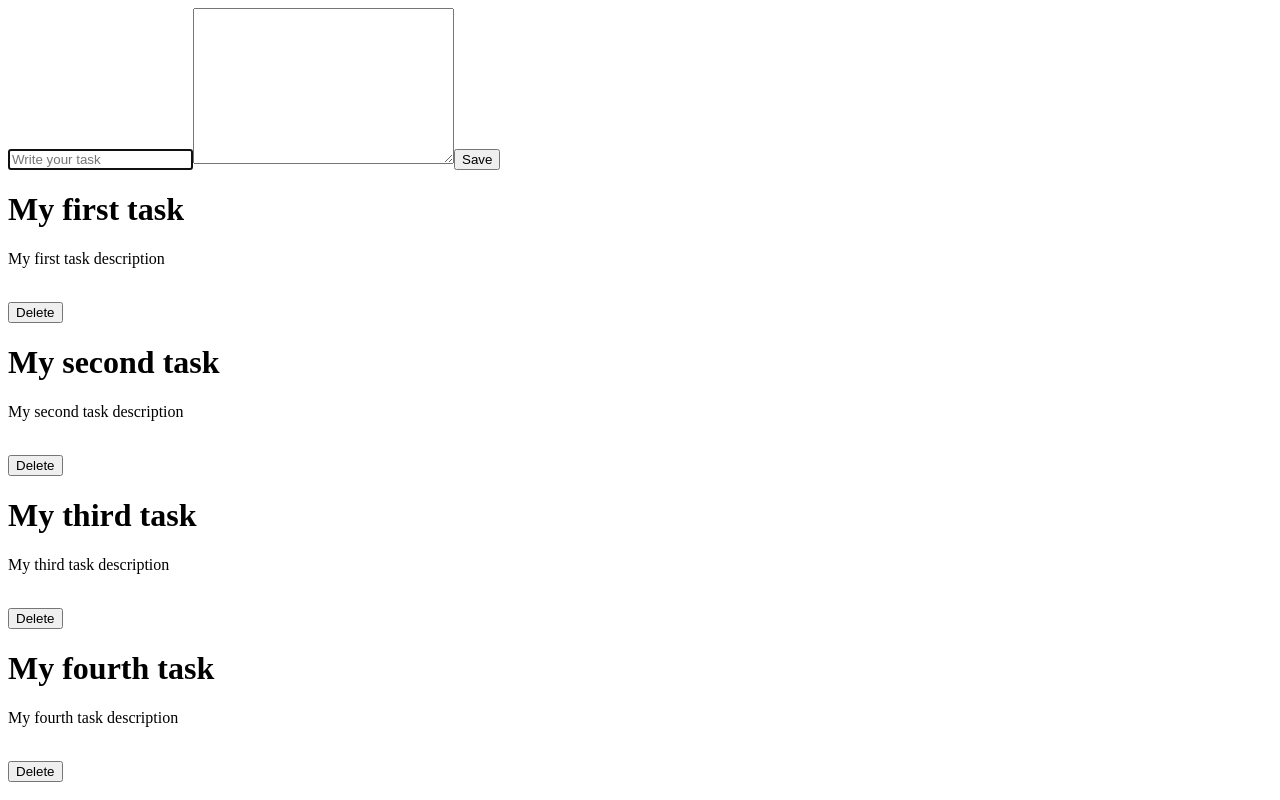
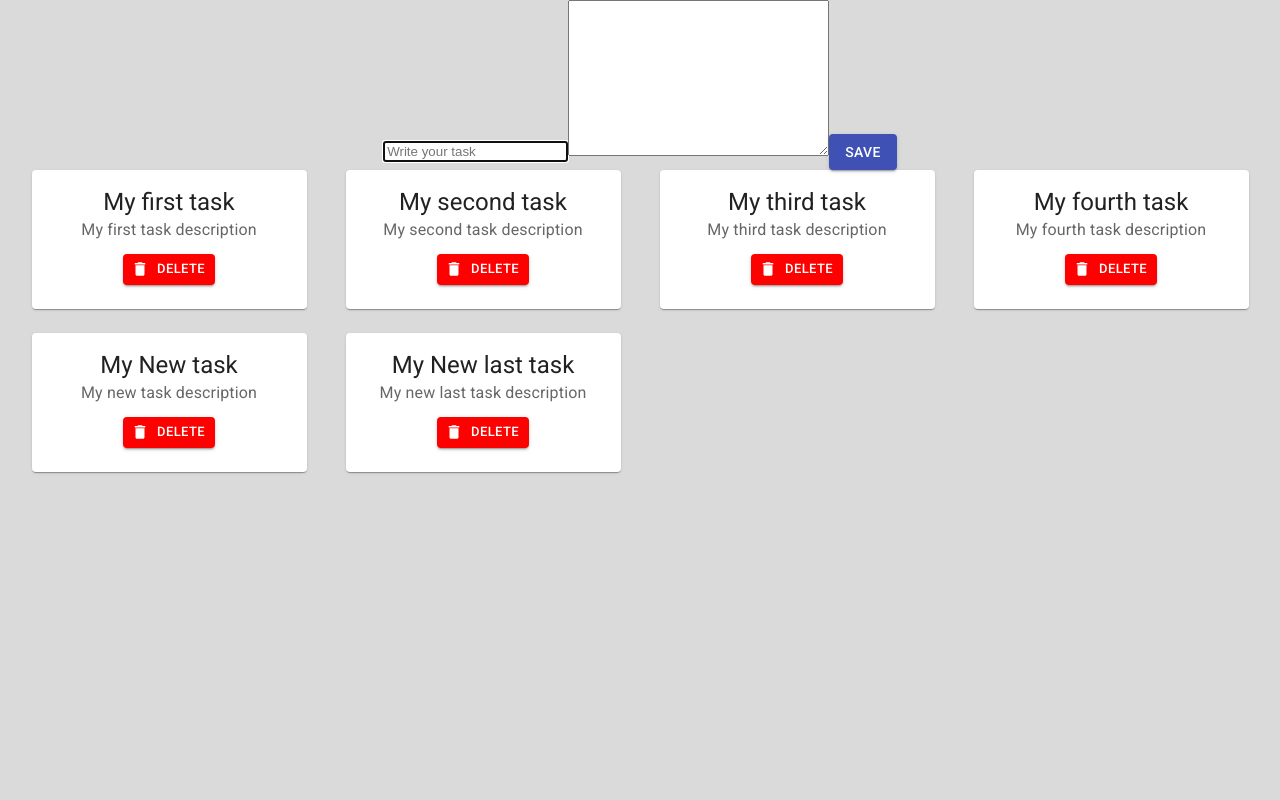
Before and after one commit to isrot/github-test, a React (Vite) app: page / in a window 1280 px wide. Shown: the top 800 px of the page. Built offline with nearby package versions, Linux system fonts and the light colour scheme.

Commit message:
Added Material ui/styled tasks

```diff
--- a/package.json
+++ b/package.json
@@ -11,6 +11,12 @@
     "deploy": "gh-pages -d dist"
   },
   "dependencies": {
+    "@emotion/react": "^11.11.1",
+    "@emotion/styled": "^11.11.0",
+    "@fontsource/roboto": "^5.0.4",
+    "@mui/icons-material": "^5.13.7",
+    "@mui/lab": "^5.0.0-alpha.135",
+    "@mui/material": "^5.13.7",
     "react": "^18.2.0",
     "react-dom": "^18.2.0"
   },
--- a/src/App.jsx
+++ b/src/App.jsx
@@ -1,13 +1,14 @@
 import React from "react";
 import TasKkList from "./components/TaskList";
 import TaskForm from "./components/TaskForm";
+import { Container } from "@mui/material";
 
 function App() {
   return (
-    <>
+    <Container maxWidth="xl" align="center">
       <TaskForm />
       <TasKkList />
-    </>
+    </Container>
   );
 }
 
--- a/src/components/TaskCard.jsx
+++ b/src/components/TaskCard.jsx
@@ -1,16 +1,31 @@
 import { useContext } from "react";
 import { TaskContext } from "../context/TaskContext";
+import { Button, Card, CardContent, Grid, Typography } from "@mui/material";
+import DeleteIcon from "@mui/icons-material/Delete";
 
 function TaskCard({ task }) {
   const { deleteTask } = useContext(TaskContext);
 
   return (
-    <div>
-      <h1>{task.title}</h1>
-      <p>{task.description}</p>
-      <br />
-      <button onClick={() => deleteTask(task.id)}>Delete</button>
-    </div>
+    <Grid item lx={12/5} lg={3} md={4} sm={6} xs={12}>
+      <Card sx={{ minWidth: 275, maxWidth: 230 }}>
+        <CardContent>
+          <Typography variant="h5">{task.title}</Typography>
+          <Typography sx={{ mb: 1.5 }} color="text.secondary">
+            {task.description}
+          </Typography>
+          <Button
+            size="small"
+            variant="contained"
+            color="secondary"
+            startIcon={<DeleteIcon />}
+            onClick={() => deleteTask(task.id)}
+          >
+            Delete
+          </Button>
+        </CardContent>
+      </Card>
+    </Grid>
   );
 }
 
--- a/src/components/TaskForm.jsx
+++ b/src/components/TaskForm.jsx
@@ -1,5 +1,6 @@
 import { useState, useContext } from "react";
 import { TaskContext } from "../context/TaskContext";
+import { Button } from "@mui/material";
 
 function TaskForm() {
   const [title, setTitle] = useState("");
@@ -33,7 +34,7 @@ function TaskForm() {
         onChange={(e) => setDescription(e.target.value)}
         value={description}
       ></textarea>
-      <button>Save</button>
+      <Button color="primary" variant="contained" type="submit">Save</Button>
     </form>
   );
 }
--- a/src/components/TaskList.jsx
+++ b/src/components/TaskList.jsx
@@ -1,6 +1,7 @@
 import TaskCard from "./TaskCard";
 import { useContext } from "react";
 import { TaskContext } from "../context/TaskContext";
+import { Grid } from "@mui/material";
 
 function TaskList() {
   const { tasks } = useContext(TaskContext);
@@ -10,11 +11,13 @@ function TaskList() {
   }
 
   return (
-    <div>
-      {tasks.map((task) => (
-        <TaskCard key={task.id} task={task} />
-      ))}
-    </div>
+
+      <Grid container spacing={{ xs:2, sm: 3, md: 3}} justifyContent="flex-start" sx={{ mt: 2 }}>
+        {tasks.map((task) => (
+          <TaskCard key={task.id} task={task} />
+        ))}
+      </Grid>
+
   );
 }
 
--- a/src/main.jsx
+++ b/src/main.jsx
@@ -4,10 +4,45 @@ import App from "./App.jsx";
 import "./index.css";
 import { TaskContextProvider } from "./context/TaskContext.jsx";
 
+import "@fontsource/roboto/300.css";
+import "@fontsource/roboto/400.css";
+import "@fontsource/roboto/500.css";
+import "@fontsource/roboto/700.css";
+import { CssBaseline, ThemeProvider, createTheme } from "@mui/material";
+
+const theme = createTheme({
+  palette: {
+    type: "light",
+    primary: {
+      main: "#3f51b5",
+    },
+    secondary: {
+      main: "#ff0000",
+    },
+    background: {
+      default: "#DADADA",
+    },
+  },
+  breakpoints: {
+    values: {
+      xs: 0,
+      sm: 600,
+      md: 900,
+      lg: 1200,
+      lx: 1430,
+      xl: 1536,
+    },
+  },
+});
+
 ReactDOM.createRoot(document.getElementById("root")).render(
   <React.StrictMode>
     <TaskContextProvider>
-      <App />
+      <ThemeProvider theme={theme}>
+        <CssBaseline>
+          <App />
+        </CssBaseline>
+      </ThemeProvider>
     </TaskContextProvider>
   </React.StrictMode>
 );
```
Also changed, not shown: 1 other file (tests, documents, lock files or other folders).
